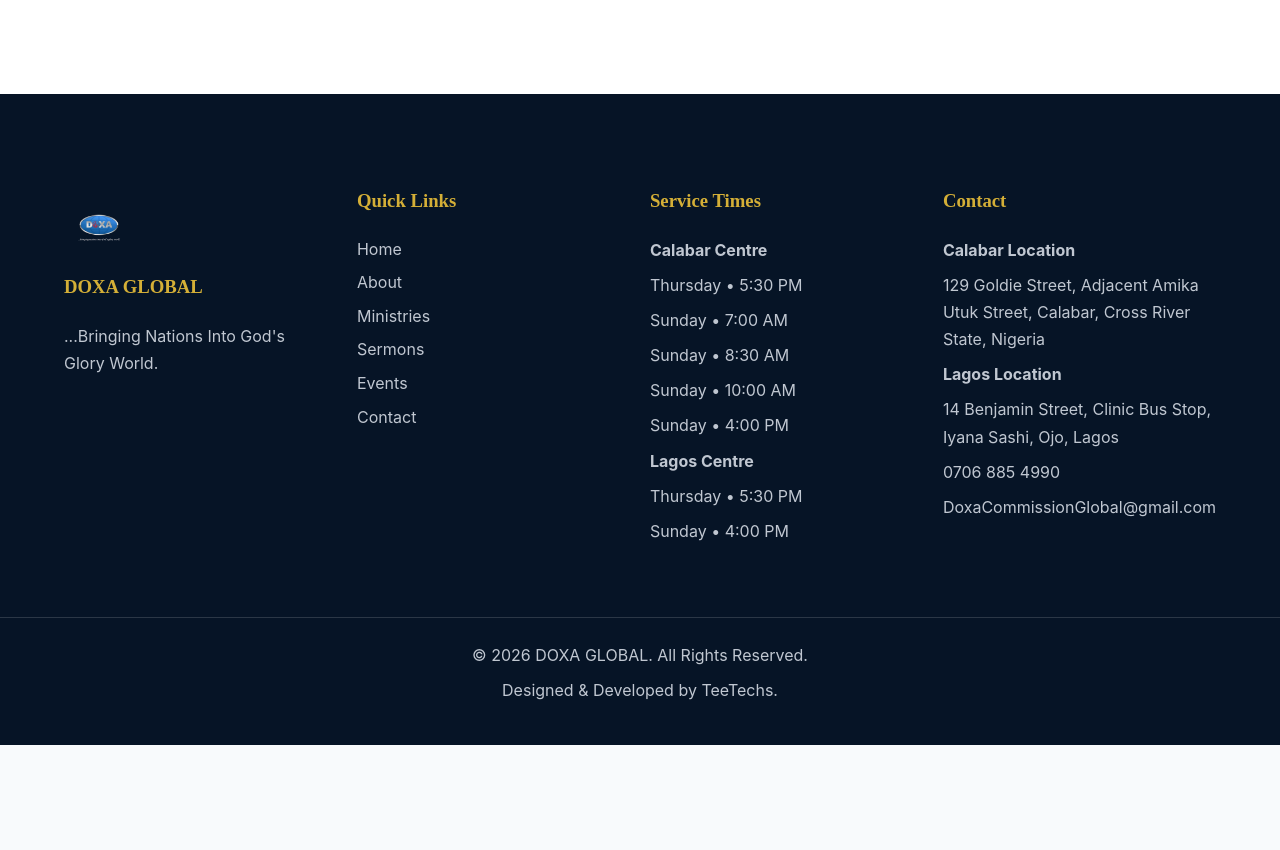
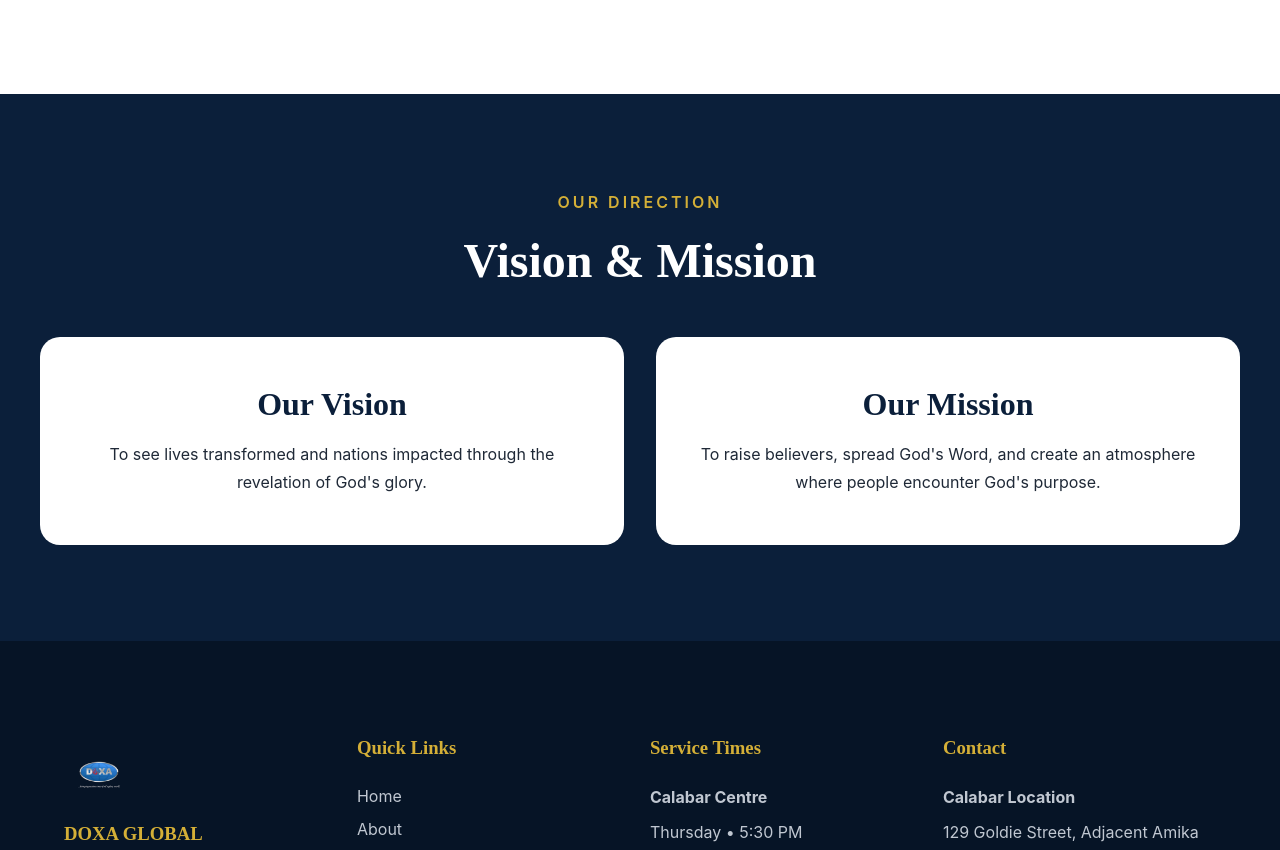
Before and after one commit to udungeriphymbarr/doxa-global-website, a React (Vite) app: page /about in a window 1280 px wide. Shown: the part 1072-1922 px from the top of the page. Before the commit the page ends 1817 px from the top, so only its background shows below. Built offline with nearby package versions, Linux system fonts and the light colour scheme.

Commit message:
Add about page vision and mission section

```diff
--- /dev/null
+++ b/src/components/about/VisionMission/VisionMission.css
@@ -0,0 +1,117 @@
+.vision-mission{
+
+padding:6rem 2rem;
+
+background:var(--color-primary);
+
+color:white;
+
+}
+
+
+
+.vision-container{
+
+max-width:var(--container-width);
+
+margin:auto;
+
+}
+
+
+
+.vision-heading{
+
+text-align:center;
+
+margin-bottom:3rem;
+
+}
+
+
+
+.vision-heading p{
+
+text-transform:uppercase;
+
+letter-spacing:3px;
+
+color:var(--color-gold);
+
+font-weight:600;
+
+}
+
+
+
+.vision-heading h2{
+
+font-size:clamp(2rem,4vw,3rem);
+
+margin-top:1rem;
+
+}
+
+
+
+.vision-grid{
+
+display:grid;
+
+grid-template-columns:repeat(2,1fr);
+
+gap:2rem;
+
+}
+
+
+
+.vision-card{
+
+background:white;
+
+color:var(--color-dark);
+
+padding:3rem 2rem;
+
+border-radius:20px;
+
+text-align:center;
+
+}
+
+
+
+.vision-card h3{
+
+color:var(--color-primary);
+
+font-size:2rem;
+
+margin-bottom:1rem;
+
+}
+
+
+
+.vision-card p{
+
+line-height:1.8;
+
+color:var(--color-text);
+
+}
+
+
+
+@media(max-width:768px){
+
+
+.vision-grid{
+
+grid-template-columns:1fr;
+
+}
+
+
+}
--- /dev/null
+++ b/src/components/about/VisionMission/VisionMission.jsx
@@ -0,0 +1,89 @@
+import "./VisionMission.css";
+
+
+function VisionMission(){
+
+
+return(
+
+<section className="vision-mission">
+
+
+<div className="vision-container">
+
+
+<div className="vision-heading">
+
+<p>
+Our Direction
+</p>
+
+<h2>
+Vision & Mission
+</h2>
+
+</div>
+
+
+
+<div className="vision-grid">
+
+
+
+<div className="vision-card">
+
+
+<h3>
+Our Vision
+</h3>
+
+
+<p>
+
+To see lives transformed and nations
+impacted through the revelation of
+God's glory.
+
+</p>
+
+
+</div>
+
+
+
+
+<div className="vision-card">
+
+
+<h3>
+Our Mission
+</h3>
+
+
+<p>
+
+To raise believers, spread God's Word,
+and create an atmosphere where people
+encounter God's purpose.
+
+</p>
+
+
+</div>
+
+
+
+</div>
+
+
+</div>
+
+
+</section>
+
+);
+
+}
+
+
+export default VisionMission;
--- a/src/pages/About.jsx
+++ b/src/pages/About.jsx
@@ -1,5 +1,7 @@
 import AboutHero from "../components/about/AboutHero/AboutHero";
 import WhoWeAre from "../components/about/WhoWeAre/WhoWeAre";
+import VisionMission
+from "../components/about/VisionMission/VisionMission";
 
 
 function About(){
@@ -12,6 +14,8 @@
 
 <WhoWeAre />
 
+<VisionMission />
+
 </main>
 
 );
```
